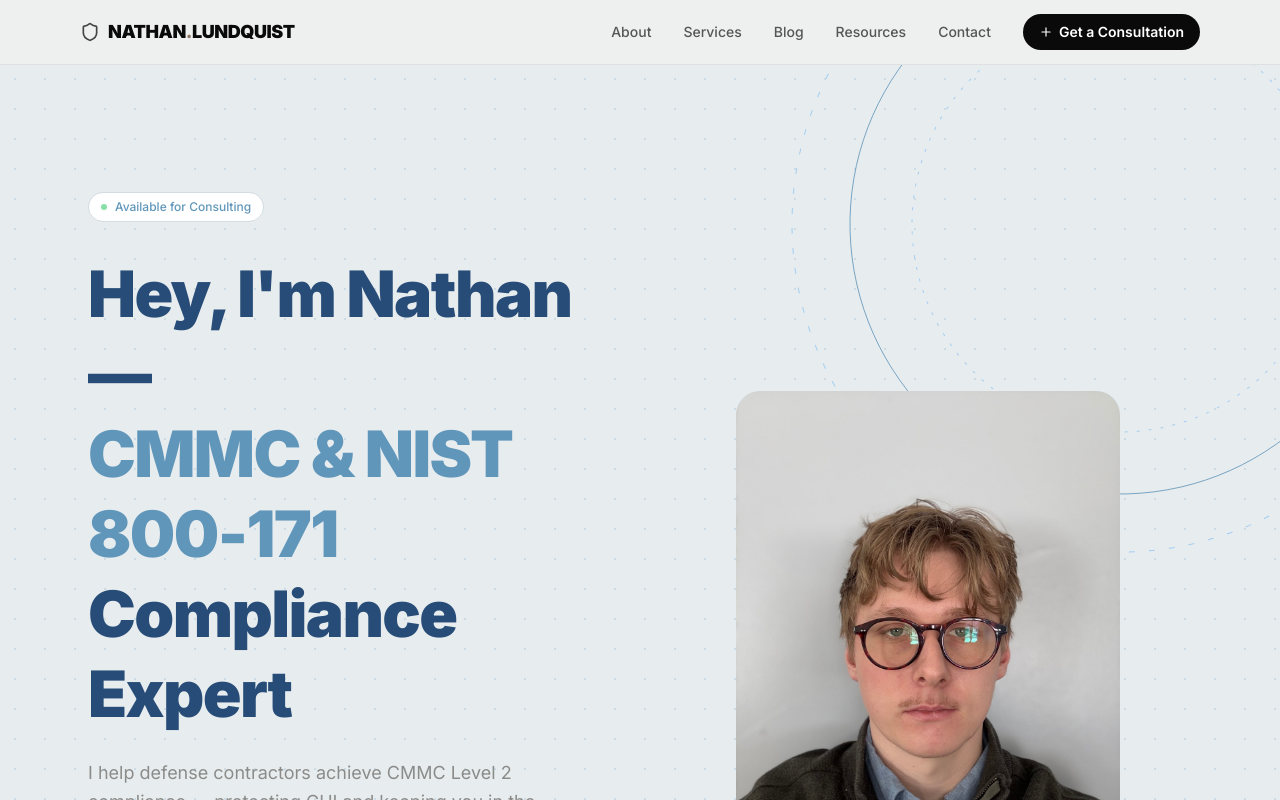
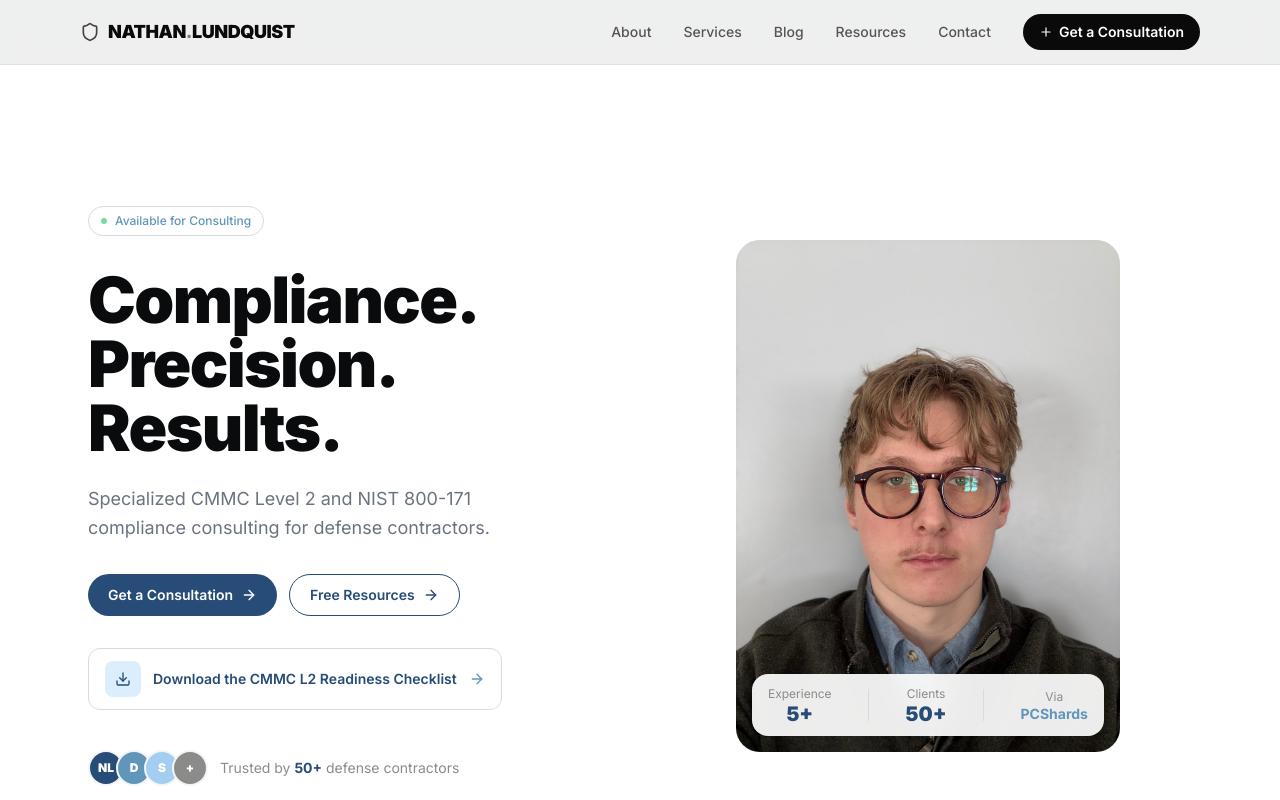
Before and after one commit to Nathan-Lundquist/nathan-site, a Next.js app: page / in a window 1280 px wide. Shown: the top 800 px of the page. Built offline with nearby package versions, Linux system fonts and the light colour scheme.

Commit message:
feat: rebuild hero — white bg, stacked headline, remove rings

```diff
--- a/src/components/HeroSection.tsx
+++ b/src/components/HeroSection.tsx
@@ -1,53 +1,15 @@
 'use client'
 import { motion } from 'framer-motion'
 import Link from 'next/link'
-import { Plus, Download, ArrowRight } from 'lucide-react'
+import { Download, ArrowRight } from 'lucide-react'
 
 export default function HeroSection() {
   return (
     <section
       className="relative min-h-screen flex items-center pt-16 overflow-hidden"
-      style={{ backgroundColor: '#E7ECEF' }}
+      style={{ backgroundColor: '#FFFFFF' }}
     >
-      {/* Background decoration */}
-      <div className="absolute inset-0 pointer-events-none overflow-hidden">
-        {/* Dot grid */}
-        <div
-          className="absolute inset-0"
-          style={{
-            backgroundImage: 'radial-gradient(circle, #6096BA 1px, transparent 1px)',
-            backgroundSize: '30px 30px',
-            opacity: 0.2,
-          }}
-        />
-        {/* Large rotating rings — top right */}
-        <motion.div
-          animate={{ rotate: 360 }}
-          transition={{ duration: 70, repeat: Infinity, ease: 'linear' }}
-          className="absolute"
-          style={{ top: -180, right: -180 }}
-        >
-          <svg width="680" height="680" viewBox="0 0 680 680" fill="none">
-            <circle cx="340" cy="340" r="328" stroke="#A3CEF1" strokeWidth="1" strokeDasharray="6 14" />
-            <circle cx="340" cy="340" r="270" stroke="#6096BA" strokeWidth="0.75" />
-            <circle cx="340" cy="340" r="208" stroke="#A3CEF1" strokeWidth="1" strokeDasharray="3 9" />
-          </svg>
-        </motion.div>
-        {/* Small counter-rotating ring — bottom left */}
-        <motion.div
-          animate={{ rotate: -360 }}
-          transition={{ duration: 50, repeat: Infinity, ease: 'linear' }}
-          className="absolute"
-          style={{ bottom: -120, left: -120 }}
-        >
-          <svg width="380" height="380" viewBox="0 0 380 380" fill="none">
-            <circle cx="190" cy="190" r="178" stroke="#A3CEF1" strokeWidth="1" strokeDasharray="5 12" />
-            <circle cx="190" cy="190" r="130" stroke="#6096BA" strokeWidth="0.75" strokeDasharray="2 8" />
-          </svg>
-        </motion.div>
-      </div>
-
-      <div className="max-w-6xl mx-auto px-6 py-16 w-full relative">
+      <div className="max-w-6xl mx-auto px-6 py-16 w-full">
         <div className="grid md:grid-cols-2 gap-12 items-center">
 
           {/* LEFT: text content */}
@@ -61,47 +23,38 @@ export default function HeroSection() {
               className="inline-flex items-center gap-2 px-3 py-1.5 rounded-full text-xs font-medium mb-8"
               style={{ backgroundColor: '#FFFFFF', border: '1px solid #D4DCE2', color: '#6096BA' }}
             >
-              <span
-                className="w-1.5 h-1.5 rounded-full animate-pulse"
-                style={{ backgroundColor: '#22C55E' }}
-              />
+              <span className="w-1.5 h-1.5 rounded-full animate-pulse" style={{ backgroundColor: '#22C55E' }} />
               Available for Consulting
             </div>
 
             {/* Heading */}
             <h1
-              className="font-black leading-tight tracking-tight mb-6"
-              style={{ fontSize: 'clamp(2.5rem, 5vw, 4.5rem)', color: '#274C77' }}
+              className="font-black leading-none tracking-tight mb-6"
+              style={{ fontSize: 'clamp(2.5rem, 5vw, 4.5rem)', color: '#0A0B0D' }}
             >
-              Hey, I&apos;m Nathan —<br />
-              <span style={{ color: '#6096BA' }}>CMMC &amp; NIST 800-171</span><br />
-              Compliance Expert
+              Compliance.<br />
+              Precision.<br />
+              Results.
             </h1>
 
             {/* Sub */}
-            <p
-              className="text-lg mb-8 max-w-md leading-relaxed"
-              style={{ color: '#8B8C89' }}
-            >
-              I help defense contractors achieve CMMC Level 2 compliance —
-              protecting CUI and keeping you in the contract game.
+            <p className="text-lg mb-8 max-w-md leading-relaxed" style={{ color: '#6B7280' }}>
+              Specialized CMMC Level 2 and NIST 800-171 compliance consulting for defense contractors.
             </p>
 
             {/* CTAs */}
-            <div className="flex flex-wrap gap-3 mb-10">
+            <div className="flex flex-wrap gap-3 mb-8">
               <Link
                 href="/contact"
-                className="inline-flex items-center gap-2 px-5 py-3 font-semibold text-sm rounded-full transition-all hover:opacity-80"
-                style={{ backgroundColor: '#274C77', color: '#FFFFFF' }}
+                className="inline-flex items-center gap-2 bg-[#274C77] text-white px-5 py-2.5 rounded-full font-semibold text-sm transition-opacity hover:opacity-80"
               >
-                <Plus className="w-4 h-4" /> Get a Consultation
+                Get a Consultation <ArrowRight className="w-4 h-4" />
               </Link>
               <Link
                 href="/resources"
-                className="inline-flex items-center gap-2 px-5 py-3 font-semibold text-sm rounded-full border transition-all hover:bg-[#274C77] hover:text-white hover:border-[#274C77]"
-                style={{ borderColor: '#6096BA', color: '#274C77', backgroundColor: 'transparent' }}
+                className="inline-flex items-center gap-2 border border-[#274C77] text-[#274C77] px-5 py-2.5 rounded-full font-semibold text-sm transition-opacity hover:opacity-80"
               >
-                <Plus className="w-4 h-4" /> Free Resources
+                Free Resources <ArrowRight className="w-4 h-4" />
               </Link>
             </div>
 
@@ -116,10 +69,7 @@ export default function HeroSection() {
                 WebkitBackdropFilter: 'blur(8px)',
               }}
             >
-              <span
-                className="flex items-center justify-center w-9 h-9 rounded-lg shrink-0"
-                style={{ backgroundColor: '#DCEEFB' }}
-              >
+              <span className="flex items-center justify-center w-9 h-9 rounded-lg shrink-0" style={{ backgroundColor: '#DCEEFB' }}>
                 <Download className="w-4 h-4" style={{ color: '#274C77' }} />
               </span>
               <span className="text-sm font-semibold" style={{ color: '#274C77' }}>
@@ -131,14 +81,11 @@ export default function HeroSection() {
             {/* Social proof */}
             <div className="flex items-center gap-3">
               <div className="flex -space-x-2">
-                {['#274C77', '#6096BA', '#A3CEF1', '#8B8C89'].map((color, i) => (
+                {(['#274C77', '#6096BA', '#A3CEF1', '#8B8C89'] as const).map((color, i) => (
                   <div
                     key={i}
                     className="w-9 h-9 rounded-full flex items-center justify-center text-xs font-black text-white"
-                    style={{
-                      backgroundColor: color,
-                      border: '2px solid #E7ECEF',
-                    }}
+                    style={{ backgroundColor: color, border: '2px solid #F3F4F6' }}
                   >
                     {['NL', 'D', 'S', '+'][i]}
                   </div>
@@ -157,15 +104,10 @@ export default function HeroSection() {
             transition={{ duration: 0.7, delay: 0.2 }}
             className="relative flex justify-center"
           >
-            {/* Main photo card */}
             <div
               className="relative rounded-3xl overflow-hidden w-full max-w-sm"
-              style={{
-                aspectRatio: '3/4',
-                backgroundColor: '#DCEEFB',
-              }}
+              style={{ aspectRatio: '3/4', backgroundColor: '#DCEEFB' }}
             >
-              {/* Photo */}
               <div
                 className="absolute inset-0"
                 style={{
@@ -174,7 +116,7 @@ export default function HeroSection() {
                   backgroundPosition: 'center top',
                 }}
               />
-              {/* Floating stats card at bottom */}
+              {/* Floating stats card */}
               <div
                 className="absolute bottom-4 left-4 right-4 px-4 py-3 rounded-2xl flex justify-between items-center"
                 style={{
@@ -199,7 +141,6 @@ export default function HeroSection() {
                 </div>
               </div>
             </div>
-
           </motion.div>
 
         </div>
```
